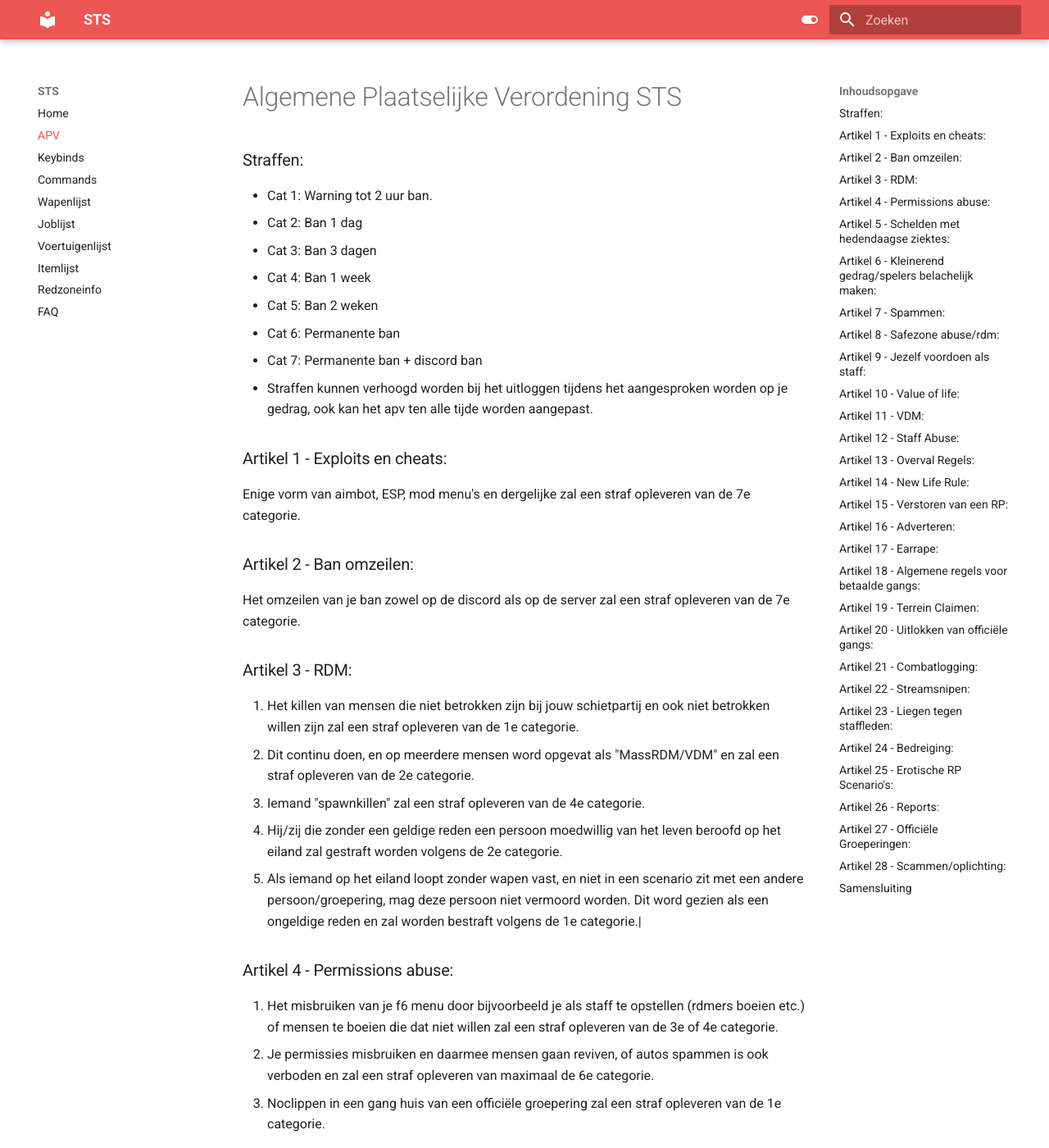
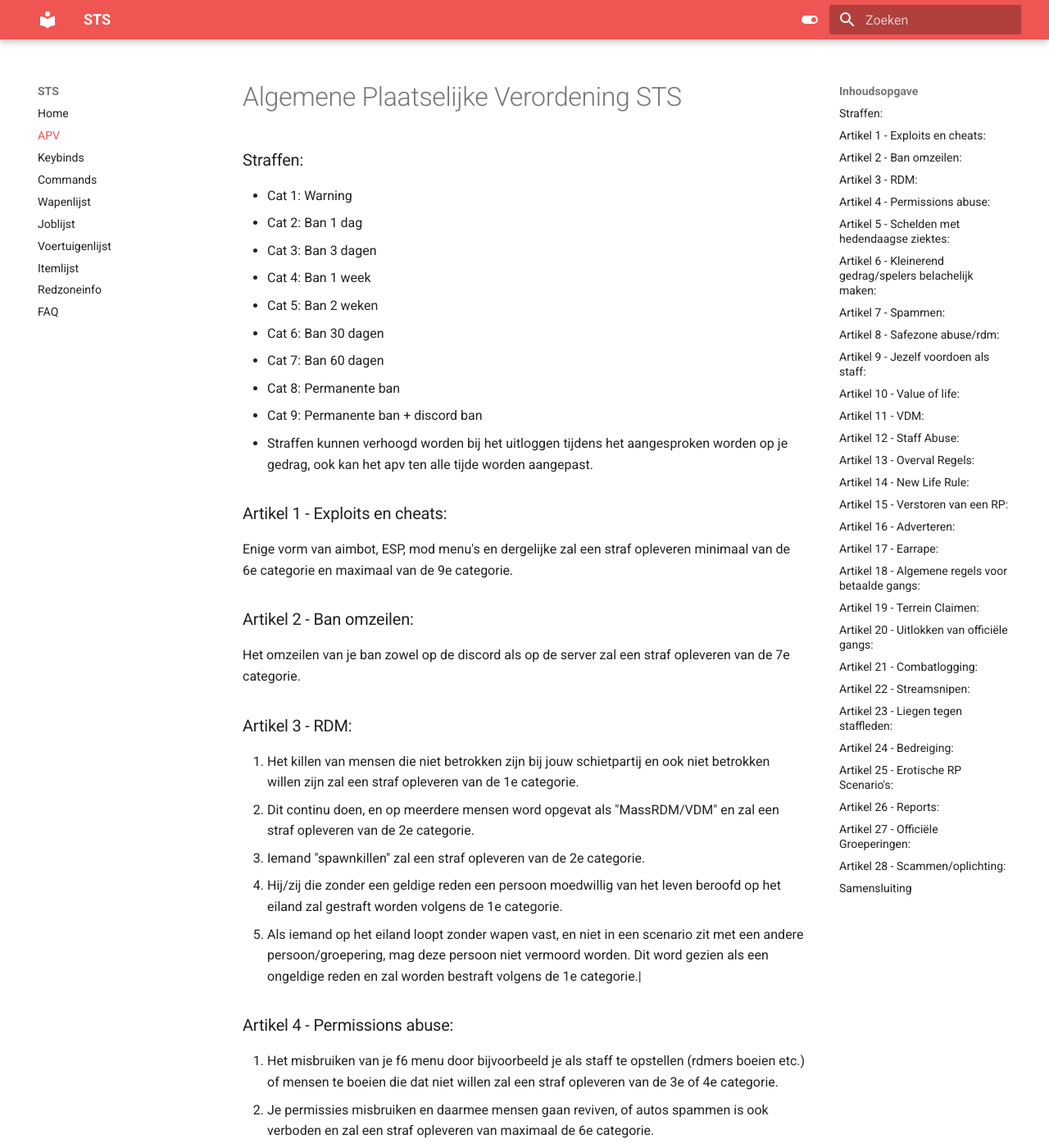
Before and after one commit to Welseyy/STSAPV, an MkDocs documentation site: the page built from docs/apv.md, in a window 1280 px wide and 1400 px high. Shown: the whole window at 82% size. Built offline with MkDocs 1.6.1 and Material for MkDocs 9.7.7, drawn with Linux system fonts in a browser that asks for light colours.

Commit message:
Update apv.md
apv, artikel 1 en 3

```diff
--- a/docs/apv.md
+++ b/docs/apv.md
@@ -1,18 +1,20 @@
 # Algemene Plaatselijke Verordening STS
 
 ### Straffen:
-- Cat 1: Warning tot 2 uur ban.
+- Cat 1: Warning
 - Cat 2: Ban 1 dag
 - Cat 3: Ban 3 dagen
 - Cat 4: Ban 1 week
 - Cat 5: Ban 2 weken
-- Cat 6: Permanente ban
-- Cat 7: Permanente ban + discord ban
+- Cat 6: Ban 30 dagen
+- Cat 7: Ban 60 dagen
+- Cat 8: Permanente ban
+- Cat 9: Permanente ban + discord ban
 - Straffen kunnen verhoogd worden bij het uitloggen tijdens het aangesproken worden op je gedrag, ook kan het apv ten alle tijde worden aangepast.
 
 ### Artikel 1 - Exploits en cheats:
 
-Enige vorm van aimbot, ESP, mod menu's en dergelijke zal een straf opleveren van de 7e categorie.
+Enige vorm van aimbot, ESP, mod menu's en dergelijke zal een straf opleveren minimaal van de 6e categorie en maximaal van de 9e categorie.
 
 ### Artikel 2 - Ban omzeilen:
 Het omzeilen van je ban zowel op de discord als op de server zal een straf opleveren van de 7e categorie.
@@ -20,8 +22,8 @@ Het omzeilen van je ban zowel op de discord als op de server zal een straf oplev
 ### Artikel 3 - RDM:
 1. Het killen van mensen die niet betrokken zijn bij jouw schietpartij en ook niet betrokken willen zijn zal een straf opleveren van de 1e categorie.
 2. Dit continu doen, en op meerdere mensen word opgevat als "MassRDM/VDM" en zal een straf opleveren van de 2e categorie.
-3. Iemand "spawnkillen" zal een straf opleveren van de 4e categorie.
-4. Hij/zij die zonder een geldige reden een persoon moedwillig van het leven beroofd op het eiland zal gestraft worden volgens de 2e categorie.
+3. Iemand "spawnkillen" zal een straf opleveren van de 2e categorie.
+4. Hij/zij die zonder een geldige reden een persoon moedwillig van het leven beroofd op het eiland zal gestraft worden volgens de 1e categorie.
 5. Als iemand op het eiland loopt zonder wapen vast, en niet in een scenario zit met een andere persoon/groepering, mag deze persoon niet vermoord worden. Dit word gezien als een ongeldige reden en zal worden bestraft volgens de 1e categorie.|
 
 ### Artikel 4 - Permissions abuse:
```
